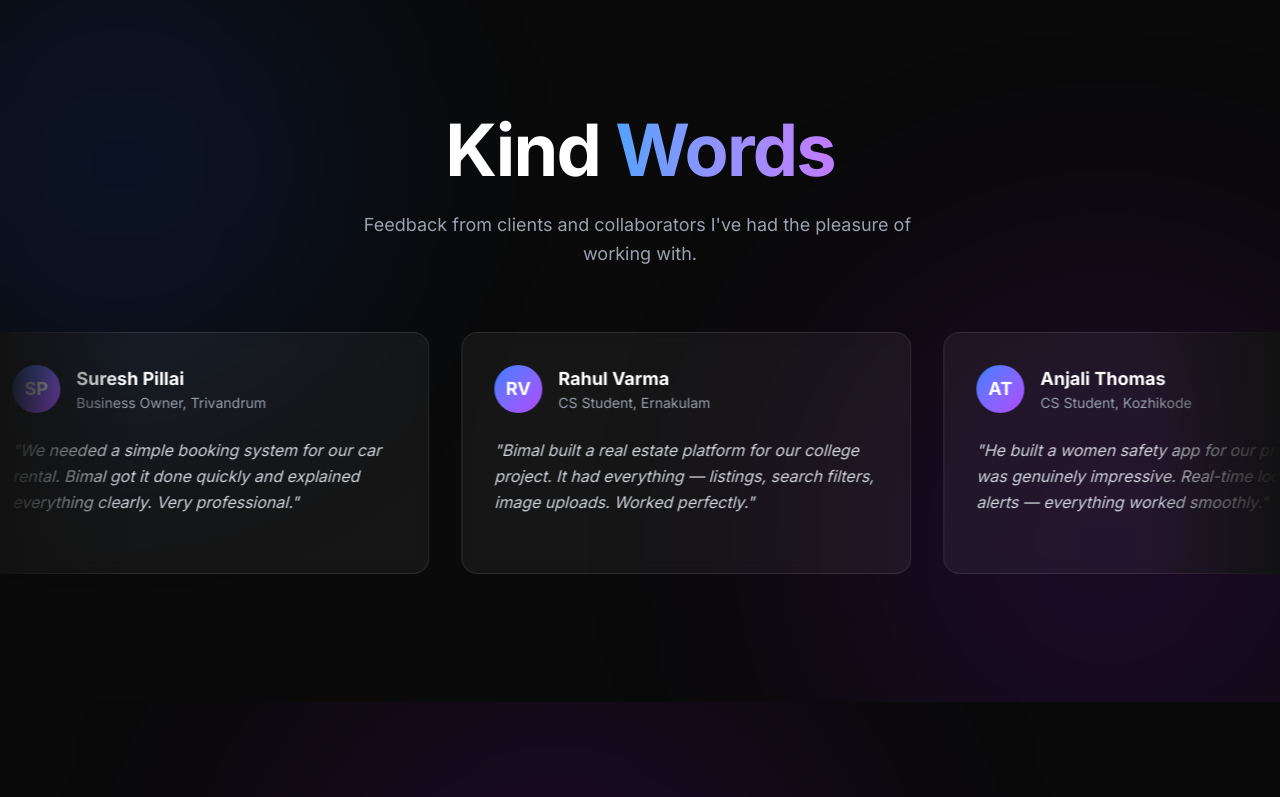
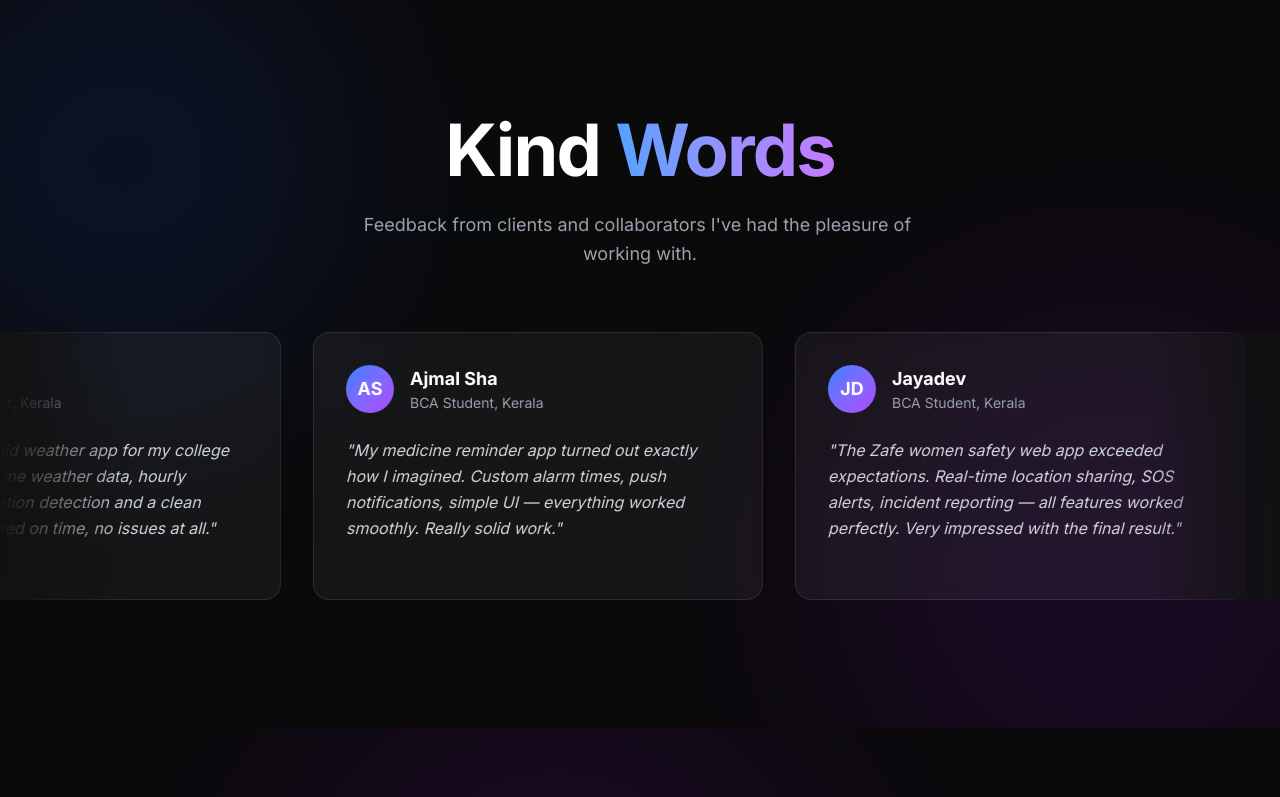
Before and after one commit to bimaljayakumar/Personal-Portfolio, a Next.js app: page / in a window 1280 px wide. Shown: the part 4675-5472 px from the top of the page. Built offline with nearby package versions, Linux system fonts and the light colour scheme.

Commit message:
feat: rewrite testimonials in first person, project-specific, no name mentions

```diff
--- a/src/components/Projects.tsx
+++ b/src/components/Projects.tsx
@@ -169,9 +169,10 @@ export default function Projects() {
                         exit={{ opacity: 0, scale: 0.9 }}
                         transition={{ duration: 0.3 }}
                         viewport={{ once: true }}
-                        className={`group relative rounded-3xl overflow-hidden cursor-pointer border border-white/10 bg-white/5 backdrop-blur-md ${project.span}`}
+                        className={`group relative rounded-3xl p-[2px] animate-rainbow bg-[linear-gradient(#0a0a0a,#0a0a0a),linear-gradient(90deg,hsl(var(--color-1)),hsl(var(--color-5)),hsl(var(--color-3)),hsl(var(--color-4)),hsl(var(--color-2)))] bg-[length:200%] [background-clip:padding-box,border-box] [background-origin:border-box] cursor-pointer ${project.span}`}
                         whileHover={{ scale: 1.015 }}
                     >
+                        <div className="relative w-full h-full rounded-3xl overflow-hidden bg-white/5 backdrop-blur-md">
                         {/* Media Background */}
                         {project.mediaType === "video" ? (
                           <video
@@ -225,6 +226,7 @@ export default function Projects() {
                                     ))}
                                 </div>
                             </div>
+                        </div>
                         </div>
                     </motion.div>
                 ))}
--- a/src/components/Testimonials.tsx
+++ b/src/components/Testimonials.tsx
@@ -5,40 +5,28 @@ import { TextAnimate } from "@/components/ui/text-animate";
 
 const TESTIMONIALS = [
   {
-    quote: "Bimal built our job portal from scratch in no time. Clean code, good communication, and he understood exactly what we needed. Really impressed.",
-    name: "Arjun Nair",
-    role: "HR Manager, Kochi",
-    initials: "AN",
+    quote: "Got my CarePoint hospital management system built with everything I needed — patient dashboards, doctor panels, appointment scheduling, digital prescriptions. Clean code and worked perfectly from day one.",
+    name: "Harikrishnan",
+    role: "BCA Student, Kerala",
+    initials: "HK",
   },
   {
-    quote: "He helped us build a website for our college fest. Delivered on time and the design was better than we expected. Will definitely work with him again.",
-    name: "Devika Menon",
-    role: "Student Coordinator, Thrissur",
-    initials: "DM",
+    quote: "Needed an Android weather app for my college project. Got real-time weather data, hourly forecasts, live location detection and a clean modern UI. Delivered on time, no issues at all.",
+    name: "Jinsmon",
+    role: "BCA Student, Kerala",
+    initials: "JN",
   },
   {
-    quote: "We needed a simple booking system for our car rental. Bimal got it done quickly and explained everything clearly. Very professional.",
-    name: "Suresh Pillai",
-    role: "Business Owner, Trivandrum",
-    initials: "SP",
+    quote: "My medicine reminder app turned out exactly how I imagined. Custom alarm times, push notifications, simple UI — everything worked smoothly. Really solid work.",
+    name: "Ajmal Sha",
+    role: "BCA Student, Kerala",
+    initials: "AS",
   },
   {
-    quote: "Bimal built a real estate platform for our college project. It had everything — listings, search filters, image uploads. Worked perfectly.",
-    name: "Rahul Varma",
-    role: "CS Student, Ernakulam",
-    initials: "RV",
-  },
-  {
-    quote: "He built a women safety app for our project and it was genuinely impressive. Real-time location, SOS alerts — everything worked smoothly.",
-    name: "Anjali Thomas",
-    role: "CS Student, Kozhikode",
-    initials: "AT",
-  },
-  {
-    quote: "Bimal is one of those developers who actually listens. He built exactly what we asked for and even suggested improvements we hadn't thought of.",
-    name: "Amal Krishnan",
-    role: "Startup Founder, Kochi",
-    initials: "AK",
+    quote: "The Zafe women safety web app exceeded expectations. Real-time location sharing, SOS alerts, incident reporting — all features worked perfectly. Very impressed with the final result.",
+    name: "Jayadev",
+    role: "BCA Student, Kerala",
+    initials: "JD",
   },
 ];
 
```
